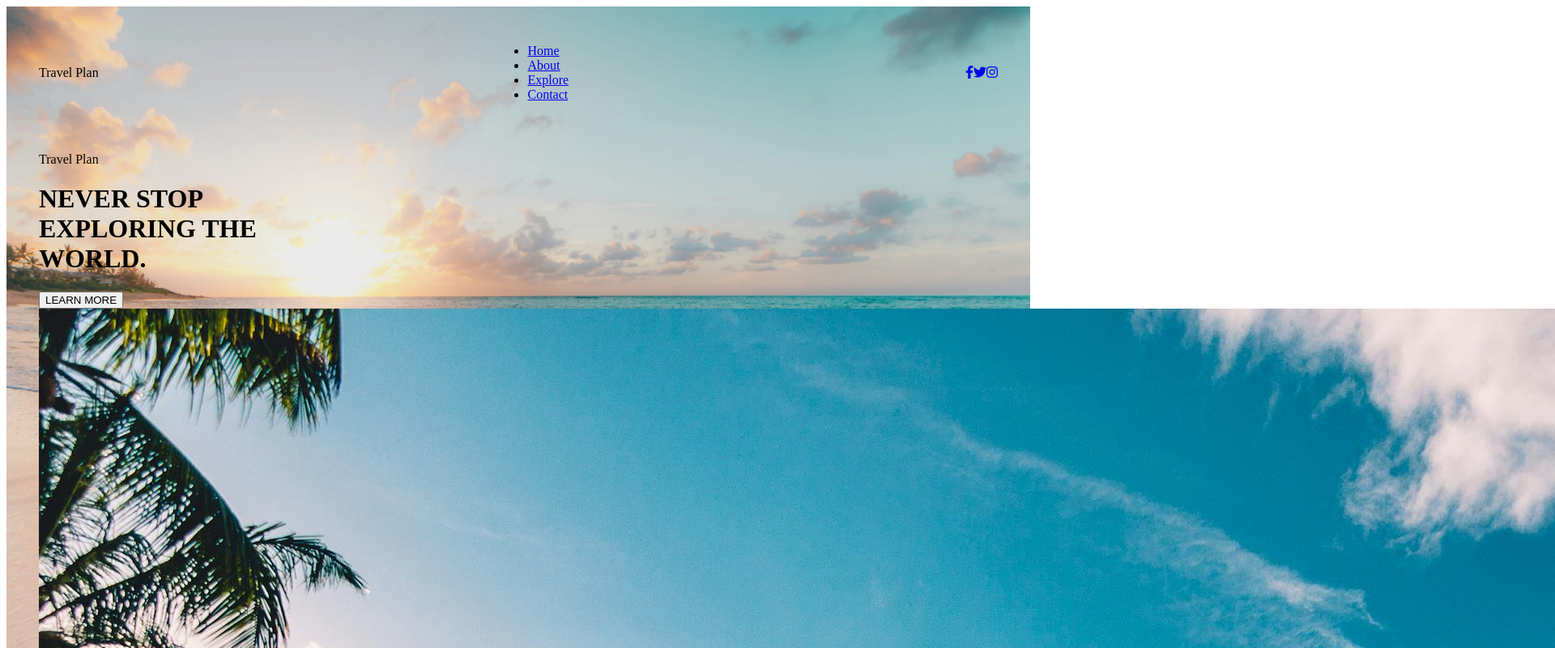
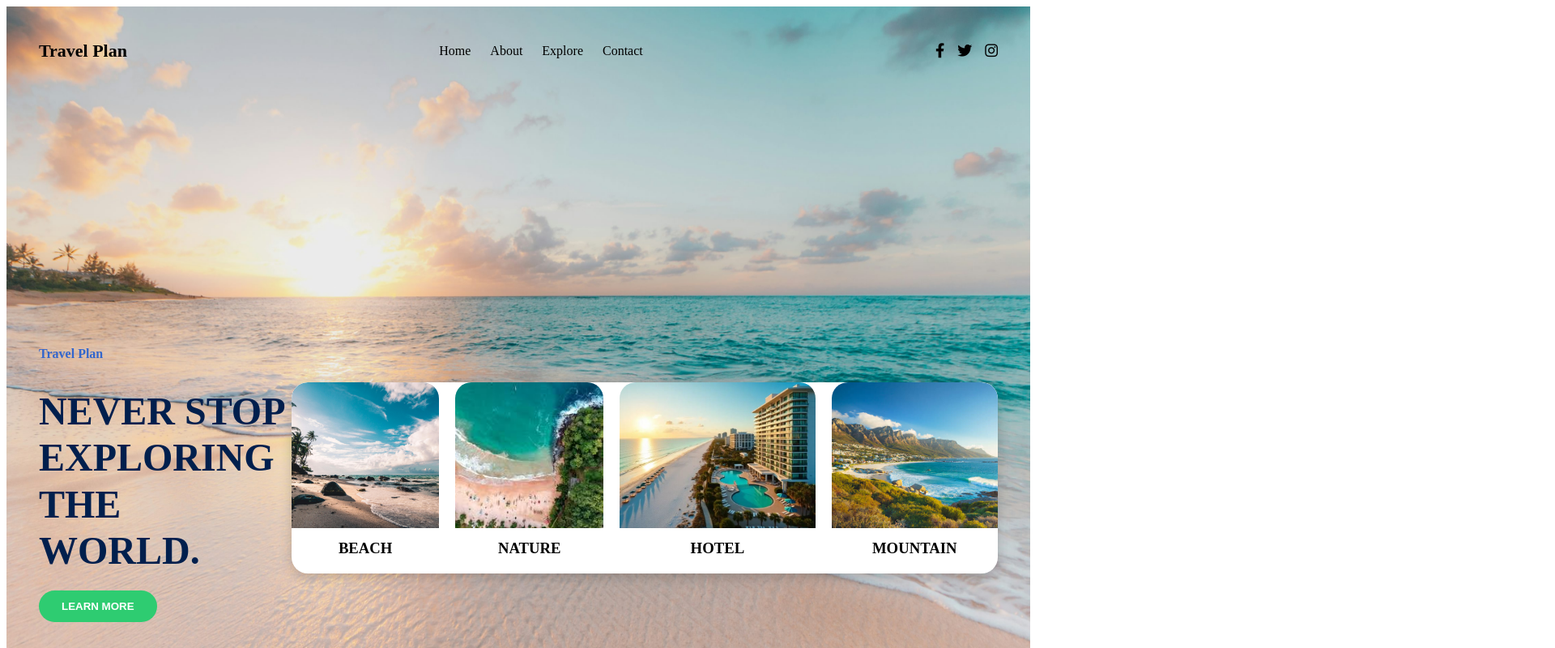
Before and after one commit to AyeshAlexan/Travel-Journey-App, a React (Create React App) app in the folder travel-website/: page / in a window 1280 px wide. Shown: the top 800 px of the page at 81% size, 1920 px wide, since content can reach past the window. Built offline with nearby package versions, Linux system fonts and the light colour scheme.

Commit message:
Testing the home pase 1

```diff
--- a/travel-website/src/Styles/HeroSection.css
+++ b/travel-website/src/Styles/HeroSection.css
@@ -13,3 +13,111 @@
     align-items: center;
     padding: 30px 0;
 }
+
+.logo{
+    font-weight: bold;
+    font-size: 22px;
+    color: #000;
+}
+
+.nav-links{
+    list-style: none;
+    display: flex;
+    gap: 24px;
+    font-weight: 500;
+    color: #000;
+}
+
+.nav-links li a{
+    text-decoration: none;
+    color: inherit;
+    cursor: pointer;
+}
+
+.social-icons i {
+    margin-left: 16px;
+    font-size: 18px;
+    color: #000;
+    cursor: pointer;
+
+}
+
+.hero-content{
+    display: flex;
+    justify-content: space-between;
+    align-items: center;
+    margin-top: auto;
+    padding-bottom: 40px;
+}
+
+.left-content{
+    color: #001f4d;
+}
+
+.subheading{
+    font-weight: bold;
+    color: #3366cc;
+}
+
+.left-content h1{
+    font-size: 48px;
+    line-height: 1.2;
+    font-weight: bold;
+    margin-bottom: 20px;
+}
+
+.hero-btn{
+    background-color: #2ecc71;
+    color: white;
+    padding: 12px 28px;
+    border: none;
+    border-radius: 30px;
+    font-weight: bold;
+    cursor: pointer;
+    transition: background-color 0.3s ease;
+}
+
+.hero-btn:hover{
+    background-color: #27ae60;
+}
+
+.scroll-cards {
+    display: flex;
+    gap: 20px;
+    overflow-x: auto;
+    scroll-snap-type: x mandatory;
+    padding-bottom: 10px;
+}
+
+.scroll-cards ::-webkit-scrollbar{
+    display: none;
+}
+
+.scroll-cards{
+    min-width: none;
+    background: white;
+    border-radius: 20px;
+    overflow: hidden;
+    box-shadow: 0 4px 16px rgba(0, 0, 0, 0.2);
+    scroll-snap-align: start;
+    text-align: center;
+    color: #000;
+    transition: transform 0.3s ease;
+}
+
+.scroll-cards:hover {
+    transform: scale(1.05);
+}
+
+.scroll-cards img{
+    width: 100%;
+    height: 180px;
+    object-fit: cover;
+    border-top-left-radius: 20px;
+    border-top-right-radius: 20px;
+}
+
+.scroll-cards h3{
+    margin: 10px;
+    font-weight: 600;
+}
```
